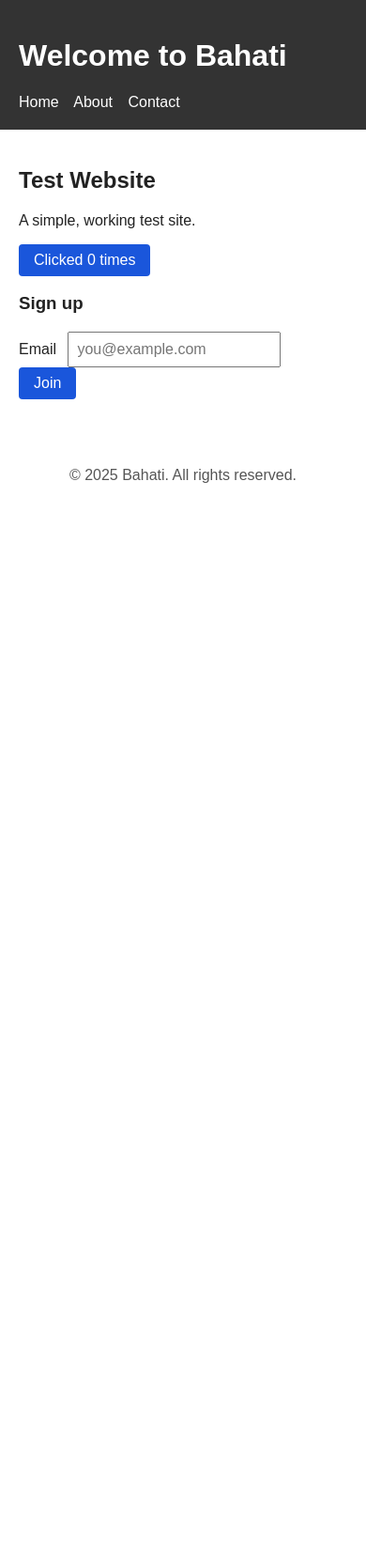
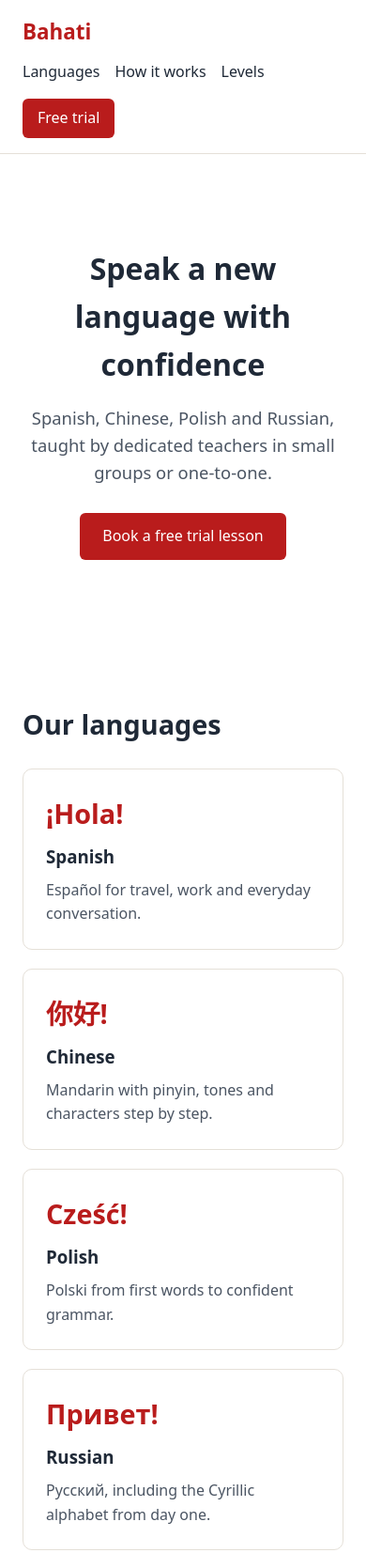
Before and after one commit to natalyineu/bahati, a plain HTML site: page index.html in a window 390 px wide. Shown: the top 1653 px of the page at 94% size. Before the commit the page ends 844 px from the top, so only its background shows below. Drawn offline with Linux system fonts and the light colour scheme.

Commit message:
Turn site into language school (Spanish, Chinese, Polish, Russian)
Co-Authored-By: Claude Sonnet 5.5 <noreply@anthropic.com>
Claude-Session: https://claude.ai/code/session_01Qy1MGyRW8oixnNTELrp8sL

```diff
--- a/index.html
+++ b/index.html
@@ -3,35 +3,98 @@
 <head>
   <meta charset="UTF-8">
   <meta name="viewport" content="width=device-width, initial-scale=1">
-  <title>Bahati Test Site</title>
+  <title>Bahati Language School – Spanish, Chinese, Polish, Russian</title>
+  <meta name="description" content="Learn Spanish, Chinese, Polish or Russian with Bahati Language School. Small groups and private lessons for every level.">
   <link rel="stylesheet" href="style.css">
 </head>
 <body>
-  <header>
-    <h1>Welcome to Bahati</h1>
+  <header class="site-header">
+    <a class="logo" href="#top">Bahati</a>
     <nav>
-      <a href="index.html">Home</a>
-      <a href="about.html">About</a>
-      <a href="contact.html">Contact</a>
+      <a href="#languages">Languages</a>
+      <a href="#how">How it works</a>
+      <a href="#levels">Levels</a>
+      <a href="#trial" class="btn btn-small">Free trial</a>
     </nav>
   </header>
 
-  <main>
-    <h2>Test Website</h2>
-    <p>A simple, working test site.</p>
-    <button id="counter-btn" type="button">Clicked 0 times</button>
+  <main id="top">
+    <section class="hero">
+      <h1>Speak a new language with confidence</h1>
+      <p>Spanish, Chinese, Polish and Russian, taught by dedicated teachers in small groups or one-to-one.</p>
+      <a href="#trial" class="btn">Book a free trial lesson</a>
+    </section>
 
-    <h3>Sign up</h3>
-    <form id="signup">
-      <label for="email">Email</label>
-      <input type="email" id="email" name="email" placeholder="you@example.com" required>
-      <button type="submit">Join</button>
-      <p id="signup-msg" role="status"></p>
-    </form>
+    <section id="languages">
+      <h2>Our languages</h2>
+      <div class="cards">
+        <article class="card">
+          <p class="hello" lang="es">¡Hola!</p>
+          <h3>Spanish</h3>
+          <p>Español for travel, work and everyday conversation.</p>
+        </article>
+        <article class="card">
+          <p class="hello" lang="zh">你好!</p>
+          <h3>Chinese</h3>
+          <p>Mandarin with pinyin, tones and characters step by step.</p>
+        </article>
+        <article class="card">
+          <p class="hello" lang="pl">Cześć!</p>
+          <h3>Polish</h3>
+          <p>Polski from first words to confident grammar.</p>
+        </article>
+        <article class="card">
+          <p class="hello" lang="ru">Привет!</p>
+          <h3>Russian</h3>
+          <p>Русский, including the Cyrillic alphabet from day one.</p>
+        </article>
+      </div>
+    </section>
+
+    <section id="how" class="alt">
+      <h2>How it works</h2>
+      <ol class="steps">
+        <li><strong>Book a trial.</strong> Tell us your language and goals.</li>
+        <li><strong>Get placed.</strong> We find the right level and format for you.</li>
+        <li><strong>Start learning.</strong> Choose a small group or private lessons.</li>
+      </ol>
+    </section>
+
+    <section id="levels">
+      <h2>Every level</h2>
+      <ul class="levels">
+        <li><strong>Beginner (A1–A2)</strong> Start from zero.</li>
+        <li><strong>Intermediate (B1–B2)</strong> Speak and understand more freely.</li>
+        <li><strong>Advanced (C1+)</strong> Polish fluency and nuance.</li>
+      </ul>
+    </section>
+
+    <section id="trial" class="alt">
+      <h2>Book a free trial lesson</h2>
+      <form id="trial-form" novalidate>
+        <label for="name">Name</label>
+        <input id="name" name="name" type="text" autocomplete="name" required>
+
+        <label for="email">Email</label>
+        <input id="email" name="email" type="email" autocomplete="email" required>
+
+        <label for="language">Language</label>
+        <select id="language" name="language" required>
+          <option value="">Choose…</option>
+          <option>Spanish</option>
+          <option>Chinese</option>
+          <option>Polish</option>
+          <option>Russian</option>
+        </select>
+
+        <button type="submit" class="btn">Request trial</button>
+        <p id="form-msg" role="status"></p>
+      </form>
+    </section>
   </main>
 
   <footer>
-    <p>&copy; 2025 Bahati. All rights reserved.</p>
+    <p>&copy; 2026 Bahati Language School</p>
   </footer>
 
   <script src="script.js"></script>
--- a/script.js
+++ b/script.js
@@ -1,14 +1,17 @@
-let count = 0;
-const btn = document.getElementById("counter-btn");
+const form = document.getElementById("trial-form");
+const msg = document.getElementById("form-msg");
 
-btn.addEventListener("click", () => {
-  count += 1;
-  btn.textContent = `Clicked ${count} ${count === 1 ? "time" : "times"}`;
+form.addEventListener("submit", (e) => {
+  e.preventDefault();
+  const name = form.name.value.trim();
+  const email = form.email.value.trim();
+  const language = form.language.value;
+  const emailOk = /^[^\s@]+@[^\s@]+\.[^\s@]+$/.test(email);
+
+  if (!name || !emailOk || !language) {
+    msg.textContent = "Please fill in your name, a valid email and a language.";
+    return;
+  }
+  msg.textContent = `Thanks, ${name}! We'll contact you about your ${language} trial lesson.`;
+  form.reset();
 });
-
-document.getElementById("signup").addEventListener("submit", (e) => {
-  e.preventDefault();
-  const email = document.getElementById("email").value.trim();
-  const msg = document.getElementById("signup-msg");
-  msg.textContent = email ? `Thanks, ${email} is signed up!` : "Please enter an email.";
-});
--- a/style.css
+++ b/style.css
@@ -1,46 +1,35 @@
-body {
-  font-family: Arial, sans-serif;
-  background: #ffffff;
-  color: #222222;
-  margin: 0;
-}
-
-header {
-  background: #333333;
-  color: #ffffff;
-  padding: 20px;
-}
-
-nav a {
-  color: #ffffff;
-  margin-right: 12px;
-  text-decoration: none;
-}
-
-main {
-  max-width: 900px;
-  margin: 0 auto;
-  padding: 20px;
-}
-
-button {
-  font-size: 16px;
-  padding: 8px 16px;
-  color: #ffffff;
-  background: #1a56db;
-  border: 0;
-  border-radius: 4px;
-  cursor: pointer;
-}
-
-input {
-  font-size: 16px;
-  padding: 8px;
-  margin: 0 8px;
-}
-
-footer {
-  text-align: center;
-  padding: 20px;
-  color: #555555;
-}
+:root { --ink:#1f2937; --muted:#4b5563; --brand:#b91c1c; --brand-dark:#991b1b; --bg:#ffffff; --alt:#f7f3ee; --line:#e5e0d8; }
+* { box-sizing: border-box; }
+html { scroll-behavior: smooth; }
+body { margin:0; font-family: system-ui, -apple-system, "Segoe UI", Roboto, sans-serif; color:var(--ink); background:var(--bg); line-height:1.6; }
+.site-header { display:flex; justify-content:space-between; align-items:center; flex-wrap:wrap; gap:12px; padding:16px 24px; border-bottom:1px solid var(--line); position:sticky; top:0; background:var(--bg); z-index:10; }
+.logo { font-size:1.4rem; font-weight:700; color:var(--brand); text-decoration:none; }
+nav { display:flex; align-items:center; flex-wrap:wrap; gap:16px; }
+nav a { color:var(--ink); text-decoration:none; }
+nav a:hover { color:var(--brand); }
+.btn { display:inline-block; background:var(--brand); color:#fff; border:0; border-radius:6px; padding:12px 24px; font-size:1rem; text-decoration:none; cursor:pointer; }
+.btn:hover { background:var(--brand-dark); }
+nav .btn { color:#fff; }
+.btn-small { padding:8px 16px; }
+section { padding:56px 24px; max-width:960px; margin:0 auto; }
+section.alt { max-width:none; background:var(--alt); }
+section.alt > * { max-width:912px; margin-left:auto; margin-right:auto; }
+.hero { text-align:center; padding:96px 24px; }
+.hero h1 { font-size:clamp(2rem,5vw,3rem); margin:0 0 16px; }
+.hero p { color:var(--muted); font-size:1.15rem; max-width:560px; margin:0 auto 28px; }
+h2 { font-size:1.8rem; margin:0 0 24px; }
+.cards { display:grid; grid-template-columns:repeat(auto-fit,minmax(200px,1fr)); gap:20px; }
+.card { border:1px solid var(--line); border-radius:10px; padding:24px; }
+.card h3 { margin:0 0 8px; }
+.card p { margin:0; color:var(--muted); }
+.card .hello { font-size:1.8rem; color:var(--brand); font-weight:700; margin-bottom:8px; }
+.steps, .levels { padding-left:20px; }
+.steps li, .levels li { margin-bottom:12px; }
+.levels { list-style:none; padding:0; }
+.levels strong { display:block; }
+form { display:grid; gap:8px; max-width:420px; }
+label { font-weight:600; margin-top:8px; }
+input, select { font:inherit; padding:10px; border:1px solid #c9c2b8; border-radius:6px; background:#fff; }
+form .btn { margin-top:16px; }
+#form-msg { margin:8px 0 0; font-weight:600; }
+footer { text-align:center; padding:24px; color:var(--muted); border-top:1px solid var(--line); }
```
Also changed, not shown: about.html (deleted, +0 -25 lines), contact.html (deleted, +0 -25 lines).
